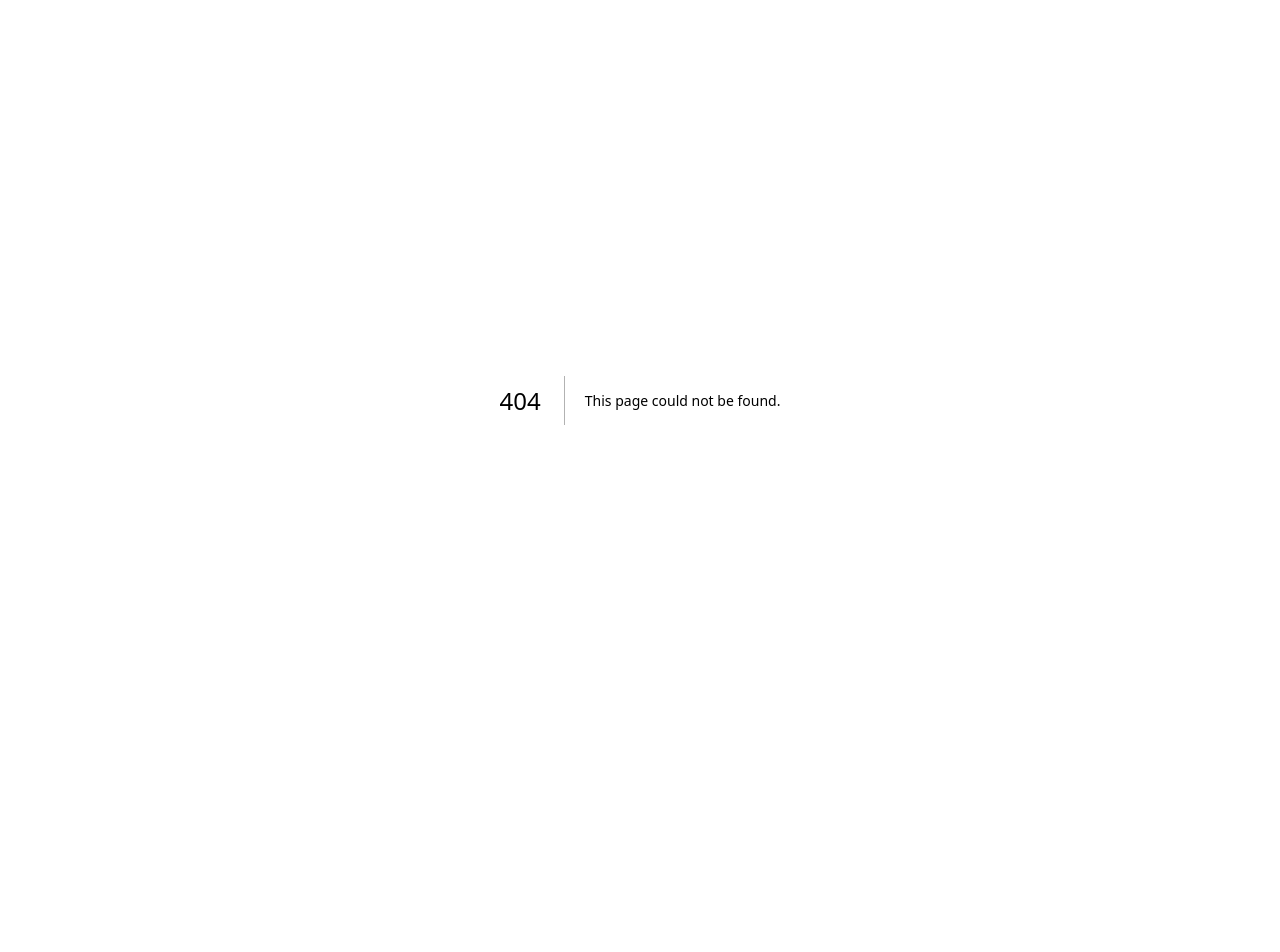
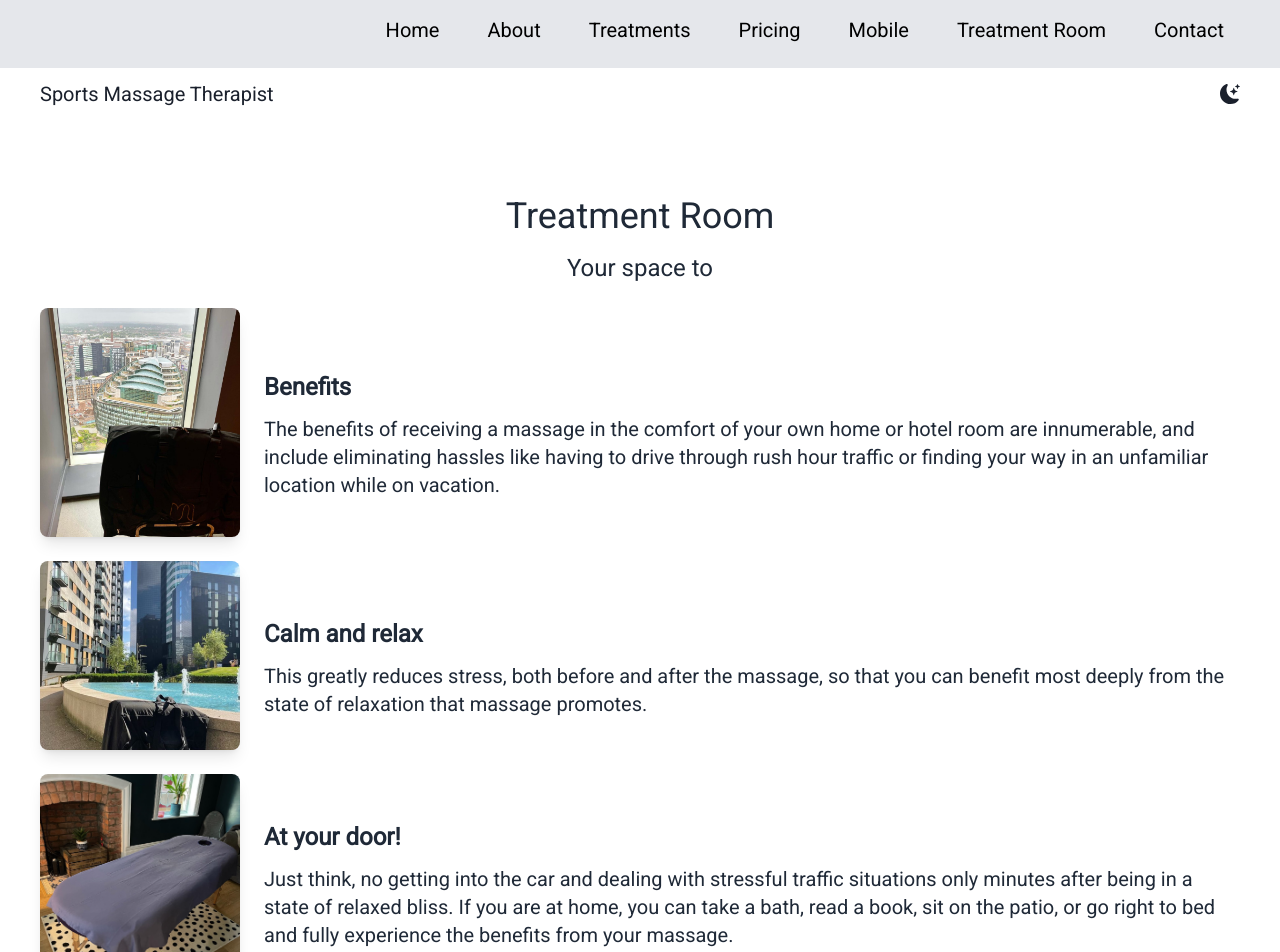
Before and after one commit to h-chagas/milena-new-portfolio, a Next.js app: page /treatment_room in a window 1280 px wide. Before the commit this address had no page. Shown: the top 952 px of the page. Before the commit the page ends 800 px from the top, so only its background shows below. Built offline with nearby package versions, Linux system fonts and the light colour scheme.

Commit message:
treatment_room..js page create a treatment_room.js page (incomplete)

```diff
--- /dev/null
+++ b/src/pages/treatment_room.js
@@ -0,0 +1,95 @@
+import React from "react";
+import Link from "next/link";
+import { BsFillMoonStarsFill, BsPersonGear } from "react-icons/bs";
+import NavBar from "@/components/NavBar";
+import Footer from "@/components/Footer";
+import SubNavBar from "@/components/SubNavBar";
+
+const Mobile = () => {
+  return (
+    <section className="flex flex-col min-h-screen px-10">
+      <NavBar />
+      <SubNavBar />
+
+      <section className="mb-32 text-gray-800">
+        <h2 className="text-2xl sm:text-2xl lg:text-4xl text-center 2xl:text-6xl">
+          Treatment Room
+        </h2>
+        <h3 className="text-md text-center my-4 mb-10 md:mb-6 lg:text-2xl 2xl:text-3xl">
+          Your space to
+        </h3>
+
+
+
+
+        <div className="flex flex-col items-center mb-12 md:mb-0 sm:flex-row">
+          <div className="grow-0 shrink-0 basis-auto w-2/5 sm:w-2/12">
+            <img
+              src="\assets\images\mobile5_img.png"
+              className="w-full shadow-lg rounded-lg mb-6"
+              alt=""
+            />
+          </div>
+
+          <div className="grow-0 shrink-0 basis-auto 11/12 sm:w-10/12 sm:pl-4 md:pl-6">
+            <p className="font-semibold mb-3 text-xl lg:text-2xl 2xl:text-4xl">Benefits</p>
+            <p className="lg:text-xl 2xl:text-2xl">
+            The benefits of receiving a massage in the comfort of your own home or hotel room are innumerable,
+            and include eliminating hassles like having to drive through rush hour traffic or finding your
+            way in an unfamiliar location while on vacation.
+            </p>
+          </div>
+        </div>
+
+
+
+        <div className="flex flex-col items-center mb-12 md:mb-0 sm:flex-row">
+        <div className="grow-0 shrink-0 basis-auto w-2/5 sm:w-2/12">
+            <img
+              src="\assets\images\mobile4_img.png"
+              className="w-full shadow-lg rounded-lg mb-6"
+              alt=""
+            />
+          </div>
+
+          <div className="grow-0 shrink-0 basis-auto 11/12 sm:w-10/12 sm:pl-4 md:pl-6">
+            <p className="font-semibold mb-3 text-xl lg:text-2xl 2xl:text-4xl">Calm and relax</p>
+            <p className="lg:text-xl 2xl:text-2xl">
+            This greatly reduces stress, both before and after the massage,
+            so that you can benefit most deeply from the state of relaxation
+            that massage promotes.
+            </p>
+          </div>
+        </div>
+
+
+
+
+        <div className="flex flex-col items-center mb-12 md:mb-0 sm:flex-row">
+        <div className="grow-0 shrink-0 basis-auto w-2/5 sm:w-2/12">
+            <img
+              src="\assets\images\mobile3_img.png"
+              className="w-full shadow-lg rounded-lg mb-6"
+              alt=""
+            />
+          </div>
+          <div className="grow-0 shrink-0 basis-auto 11/12 sm:w-10/12 sm:pl-4 md:pl-6">
+            <p className="font-semibold mb-3 text-xl lg:text-2xl 2xl:text-4xl">At your door!</p>
+            <p className="lg:text-xl 2xl:text-2xl">
+            Just think, no getting into the car and dealing with stressful traffic situations only minutes
+            after being in a state of relaxed bliss. If you are at home, you can take a bath, read a book,
+            sit on the patio, or go right to bed and fully experience the benefits from your massage.
+            </p>
+          </div>
+        </div>
+
+
+
+      </section>
+
+      <Footer />
+    </section>
+  );
+};
+
+export default Mobile;
```
